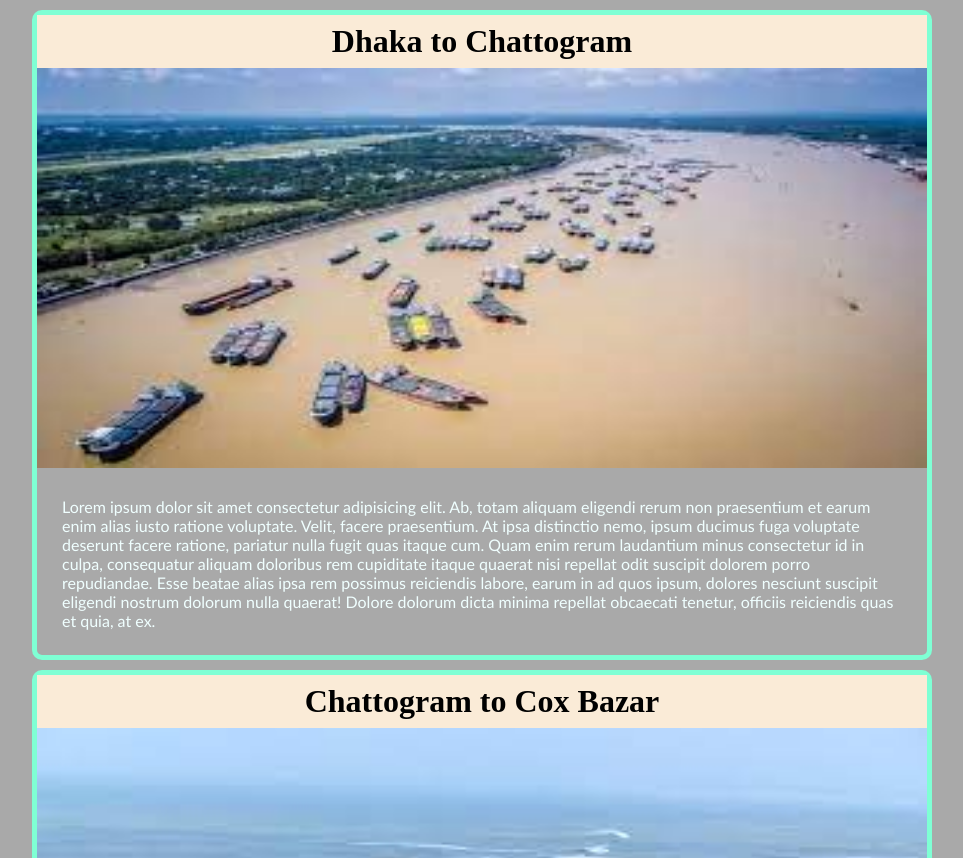
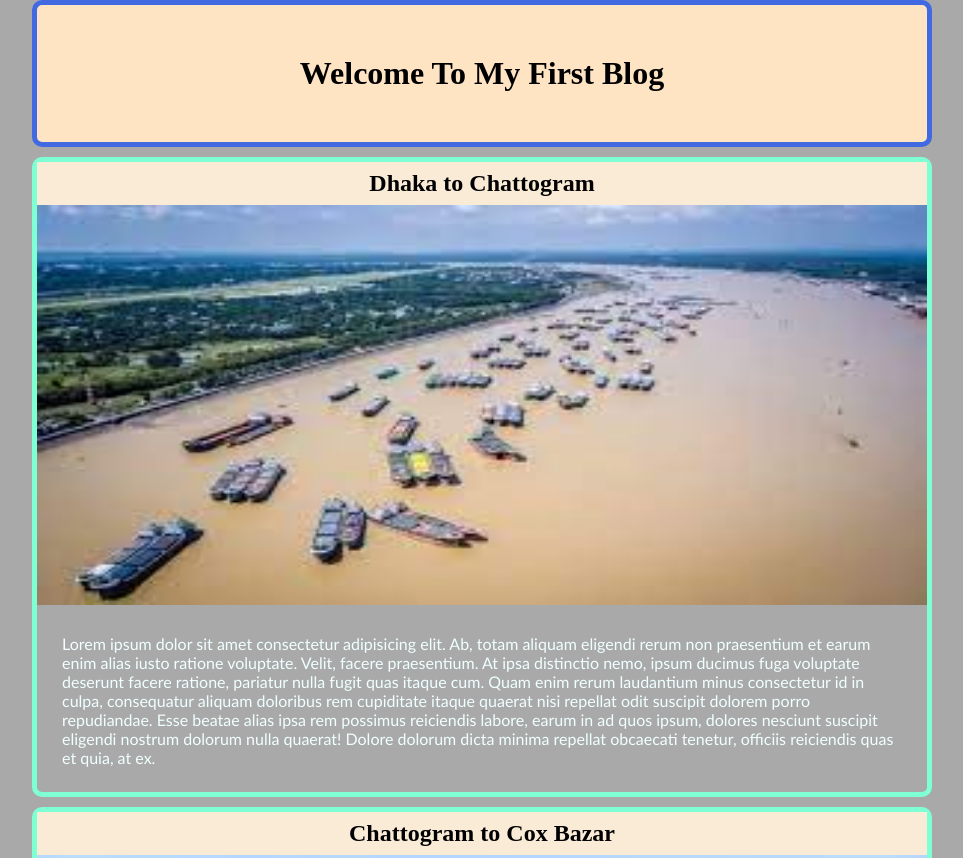
Before and after one commit to mdmamunhp09/my-first-blog, a plain HTML site: page index.html in a window 1280 px wide. Shown: the top 858 px of the page, without its empty margins (158-1121 px from the left). Drawn offline with Linux system fonts and the light colour scheme.

Commit message:
header added

```diff
--- a/Css/sytle.css
+++ b/Css/sytle.css
@@ -1,6 +1,13 @@
 *{
     padding: 0px;
     margin: 0px;
+}
+h1{
+    text-align: center;
+    padding: 50px;
+    background-color: bisque;
+    border:5px solid royalblue;
+    border-radius: 10px;
 }
 body{
     background-color: darkgrey;
@@ -31,7 +38,7 @@ p{
 
 }
 
-h1{
+h2{
     font-weight: bolder;
     background-color:antiquewhite;
     padding:8px;
--- a/index.html
+++ b/index.html
@@ -8,22 +8,25 @@
 </head>
 <body>
    <div class="container">
+    <header>
+        <h1>Welcome To My First Blog</h1>
+    </header>
     <div class="blogs">
-        <h1>Dhaka to Chattogram</h1>
+        <h2>Dhaka to Chattogram</h2>
         <div class="img">
             <img src="images/images.jpeg" alt="">
          </div>
         <p>Lorem ipsum dolor sit amet consectetur adipisicing elit. Ab, totam aliquam eligendi rerum non praesentium et earum enim alias iusto ratione voluptate. Velit, facere praesentium. At ipsa distinctio nemo, ipsum ducimus fuga voluptate deserunt facere ratione, pariatur nulla fugit quas itaque cum. Quam enim rerum laudantium minus consectetur id in culpa, consequatur aliquam doloribus rem cupiditate itaque quaerat nisi repellat odit suscipit dolorem porro repudiandae. Esse beatae alias ipsa rem possimus reiciendis labore, earum in ad quos ipsum, dolores nesciunt suscipit eligendi nostrum dolorum nulla quaerat! Dolore dolorum dicta minima repellat obcaecati tenetur, officiis reiciendis quas et quia, at ex.</p>
     </div>
     <div class="blogs">
-        <h1>Chattogram to Cox Bazar</h1>
+        <h2>Chattogram to Cox Bazar</h2>
         <div class="img">
             <img src="images/download.jpeg" alt="">
          </div>
         <p>Lorem ipsum dolor sit amet consectetur adipisicing elit. Ab, totam aliquam eligendi rerum non praesentium et earum enim alias iusto ratione voluptate. Velit, facere praesentium. At ipsa distinctio nemo, ipsum ducimus fuga voluptate deserunt facere ratione, pariatur nulla fugit quas itaque cum. Quam enim rerum laudantium minus consectetur id in culpa, consequatur aliquam doloribus rem cupiditate itaque quaerat nisi repellat odit suscipit dolorem porro repudiandae. Esse beatae alias ipsa rem possimus reiciendis labore, earum in ad quos ipsum, dolores nesciunt suscipit eligendi nostrum dolorum nulla quaerat! Dolore dolorum dicta minima repellat obcaecati tenetur, officiis reiciendis quas et quia, at ex.</p>
     </div>
     <div class="blogs">
-        <h1>Cox Bazar to Jaflong</h1>
+        <h2>Cox Bazar to Jaflong</h2>
         <div class="img">
             <img src="images/download (1).jpeg" alt="">
          </div>
```
